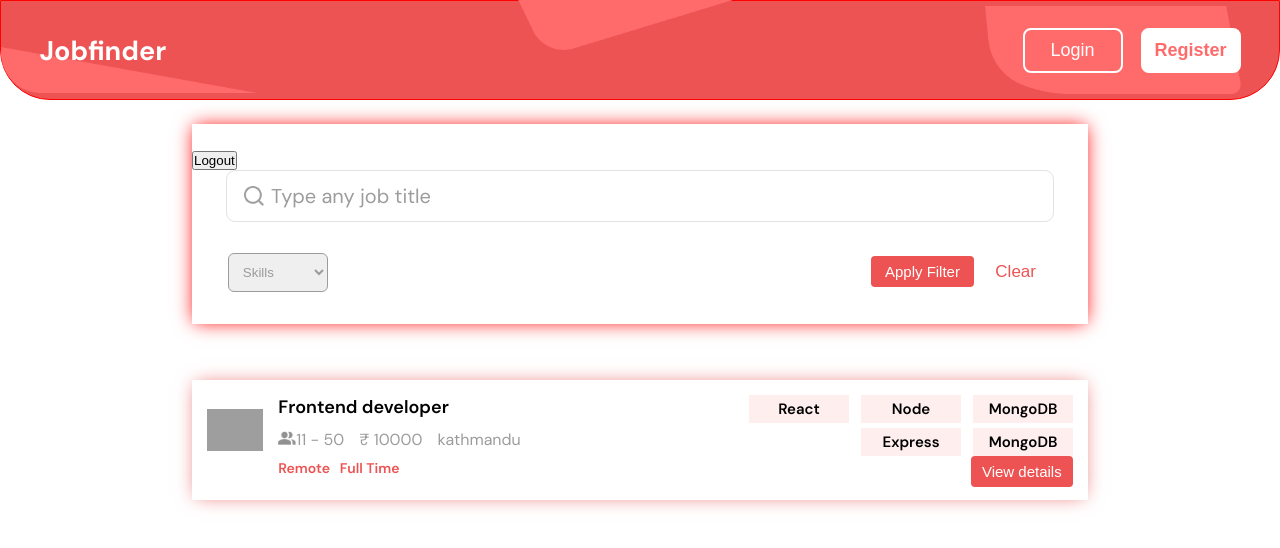
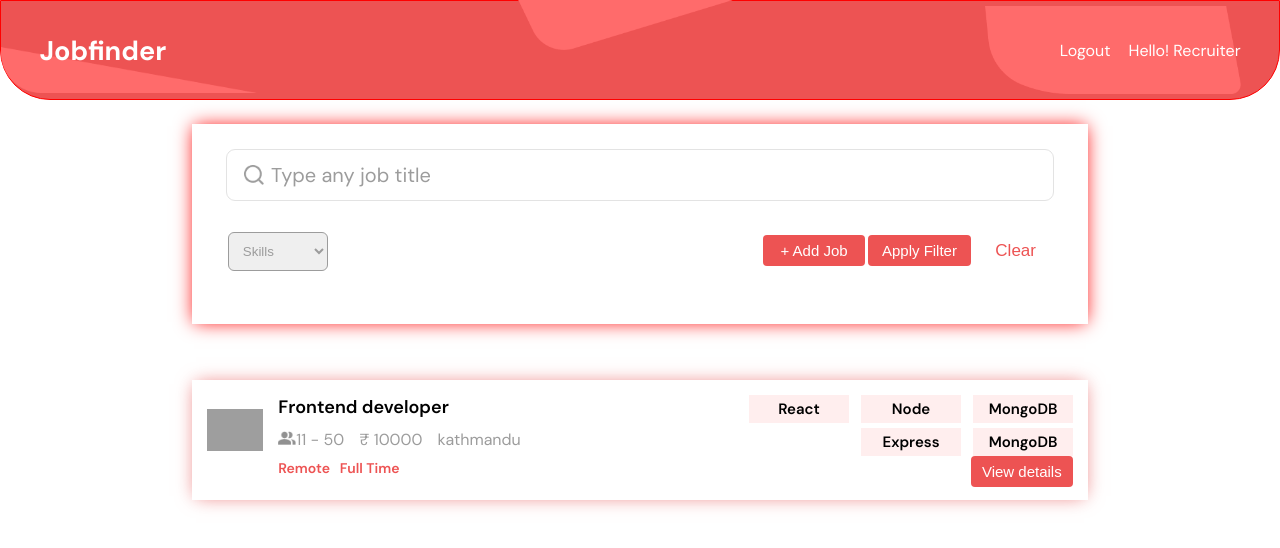
Before and after one commit to rohitjaiswal-3878/Backend-Capstone-find-job, a React (Vite) app in the folder frontend/: page / in a window 1280 px wide. Shown: the top 548 px of the page. Built offline with nearby package versions, Linux system fonts and the light colour scheme; sample sign-in values are in the browser's storage; grey boxes are pictures that could not be loaded.

Commit message:
Backend : Added the logout functionality

```diff
--- a/frontend/src/App.jsx
+++ b/frontend/src/App.jsx
@@ -5,7 +5,7 @@ import RegisterPage from "./pages/RegisterPage";
 import JobDetailsPage from "./pages/JobDetailsPage";
 import JobPostPage from "./pages/JobPostPage";
 import HomePage from "./pages/HomePage";
-import ProtectedRoute from "./components/ProtectedRoutes";
+import ProtectedRoutes from "./components/ProtectedRoutes";
 
 function App() {
   return (
@@ -16,7 +16,7 @@ function App() {
         <Route path="/job-details/:id" element={<JobDetailsPage />} />
         <Route
           path="/job-post"
-          element={<ProtectedRoute Component={JobPostPage} />}
+          element={<ProtectedRoutes Component={JobPostPage} />}
         />
         <Route path="/" element={<HomePage />} />
       </Routes>
--- a/frontend/src/components/Header/index.jsx
+++ b/frontend/src/components/Header/index.jsx
@@ -1,10 +1,15 @@
-import React from "react";
+import React, { useState } from "react";
 import "./index.css";
 import navbarShape1 from "../../assets/navbar_shape1.png";
 import navbarShape2 from "../../assets/navbar_shape2.png";
 import navbarShape3 from "../../assets/navbar_shape3.png";
-
-function Header() {
+import { useNavigate } from "react-router-dom";
+function Header({ token, setToken }) {
+  const navigate = useNavigate();
+  const handleLogout = () => {
+    setToken("");
+    localStorage.removeItem("token");
+  };
   return (
     <div className="home-header">
       <img src={navbarShape1} alt="home-shape1" className="home-shape1" />
@@ -12,8 +17,25 @@ function Header() {
       <img src={navbarShape3} alt="home-shape3" className="home-shape3" />
       <h3 className="home-header-heading">Jobfinder</h3>
       <div className="home-login-registeration">
-        <button className="home-button1">Login</button>
-        <button className="home-button2">Register</button>
+        {!token ? (
+          <button className="home-button1" onClick={() => navigate("/login")}>
+            Login
+          </button>
+        ) : (
+          <span style={{ cursor: "pointer" }} onClick={handleLogout}>
+            Logout
+          </span>
+        )}
+        {!token ? (
+          <button
+            className="home-button2"
+            onClick={() => navigate("/register")}
+          >
+            Register
+          </button>
+        ) : (
+          "Hello! Recruiter"
+        )}
       </div>
     </div>
   );
--- a/frontend/src/components/Home/index.css
+++ b/frontend/src/components/Home/index.css
@@ -87,6 +87,7 @@
     border: none;
     background-color: #ED5353;
     color: white;
+    margin-right: 3px;
 }
 
 .home-body-clear-btn {
--- a/frontend/src/components/Home/index.jsx
+++ b/frontend/src/components/Home/index.jsx
@@ -26,7 +26,7 @@ function Home() {
 
   const [skills, setSkills] = useState([]);
   const [title, setTitle] = useState("");
-  const [token] = useState(localStorage.getItem("token"));
+  const [token, setToken] = useState(localStorage.getItem("token"));
 
   const fetchAllJobs = async () => {
     const filterSkills = skills.join(",");
@@ -56,9 +56,8 @@ function Home() {
   };
   return (
     <>
-      <Header />
+      <Header token={token} setToken={setToken} />
       <div className="home-body">
-        {token ? <button onClick={handleLogout}>Logout</button> : ""}
         <div className="home-body-search">
           <img
             src={searchIcon}
@@ -84,16 +83,16 @@ function Home() {
               <option disabled value="DEFAULT">
                 Skills
               </option>
-              {DEFAULT_SKILLS.map((skill) => (
-                <option key={skill} value={skill}>
+              {DEFAULT_SKILLS.map((skill, index) => (
+                <option key={index} value={skill}>
                   {skill}
                 </option>
               ))}
             </select>
             <div className="home-body-selected-skills">
-              {skills.map((skill) => {
+              {skills.map((skill, index) => {
                 return (
-                  <span className="home-body-selected" key={skill}>
+                  <span className="home-body-selected" key={index}>
                     {skill}
                     <span
                       onClick={() => removeSkill(skill)}
@@ -107,6 +106,14 @@ function Home() {
             </div>
           </div>
           <div>
+            {token && (
+              <button
+                className="home-body-filter-btn"
+                onClick={() => navigate("/job-post")}
+              >
+                + Add Job
+              </button>
+            )}
             <button onClick={fetchAllJobs} className="home-body-filter-btn">
               Apply Filter
             </button>
@@ -119,7 +126,7 @@ function Home() {
             >
               Clear
             </button>
-            {/* <button onClick={() => navigate("/job-post")}>+ Add Job</button> */}
+            {/* <button onClick={() => navigate("/job-post")} >+ Add Job</button> */}
           </div>
         </div>
       </div>
@@ -148,8 +155,8 @@ function Home() {
             </div>
             <div className="home-job-detail-skills">
               <p>
-                {data.skills.map((skill) => (
-                  <span key={skill}>{skill}</span>
+                {data.skills.map((skill, index) => (
+                  <span key={index}>{skill}</span>
                 ))}
               </p>
               <button>View details</button>
--- a/frontend/src/components/ProtectedRoutes/index.jsx
+++ b/frontend/src/components/ProtectedRoutes/index.jsx
@@ -1,8 +1,9 @@
 import React, { useEffect } from "react";
-import { Navigate } from "react-router-dom";
+import { Navigate, useNavigate } from "react-router-dom";
 import { useState } from "react";
 
 function ProtectedRoutes(props) {
+  const navigate = useNavigate();
   const { Component } = props;
   const [isLoggedIn, setIsLoggedIn] = useState(false);
 
@@ -10,9 +11,12 @@ function ProtectedRoutes(props) {
     const token = localStorage.getItem("token");
     if (token) {
       setIsLoggedIn(true);
+    } else {
+      navigate("/login");
     }
   }, []);
-  return <div>{isLoggedIn ? <Component /> : <Navigate to="/login" />}</div>;
+
+  return isLoggedIn && <Component />;
 }
 
 export default ProtectedRoutes;
--- a/frontend/src/components/Register/index.jsx
+++ b/frontend/src/components/Register/index.jsx
@@ -1,10 +1,17 @@
 import React, { useState } from "react";
 import { useNavigate } from "react-router-dom";
 import { registerUser } from "../../apis/auth";
+import { useEffect } from "react";
 import "./index.css";
 
 function Register() {
   const navigate = useNavigate();
+  useEffect(() => {
+    const token = localStorage.getItem("token");
+    if (token) {
+      navigate("/");
+    }
+  }, []);
 
   const [formData, setFormData] = useState({
     name: "",
--- a/frontend/src/pages/LoginPage/index.jsx
+++ b/frontend/src/pages/LoginPage/index.jsx
@@ -1,4 +1,4 @@
-import React from "react";
+import React, { useEffect } from "react";
 import { useNavigate } from "react-router-dom";
 import { loginUser } from "../../apis/auth";
 import { useState } from "react";
@@ -30,6 +30,13 @@ function LoginPage() {
       }
     }
   };
+
+  useEffect(() => {
+    const token = localStorage.getItem("token");
+    if (token) {
+      navigate("/");
+    }
+  }, []);
   return (
     <div className="login-container">
       <div className="login-form">
```
